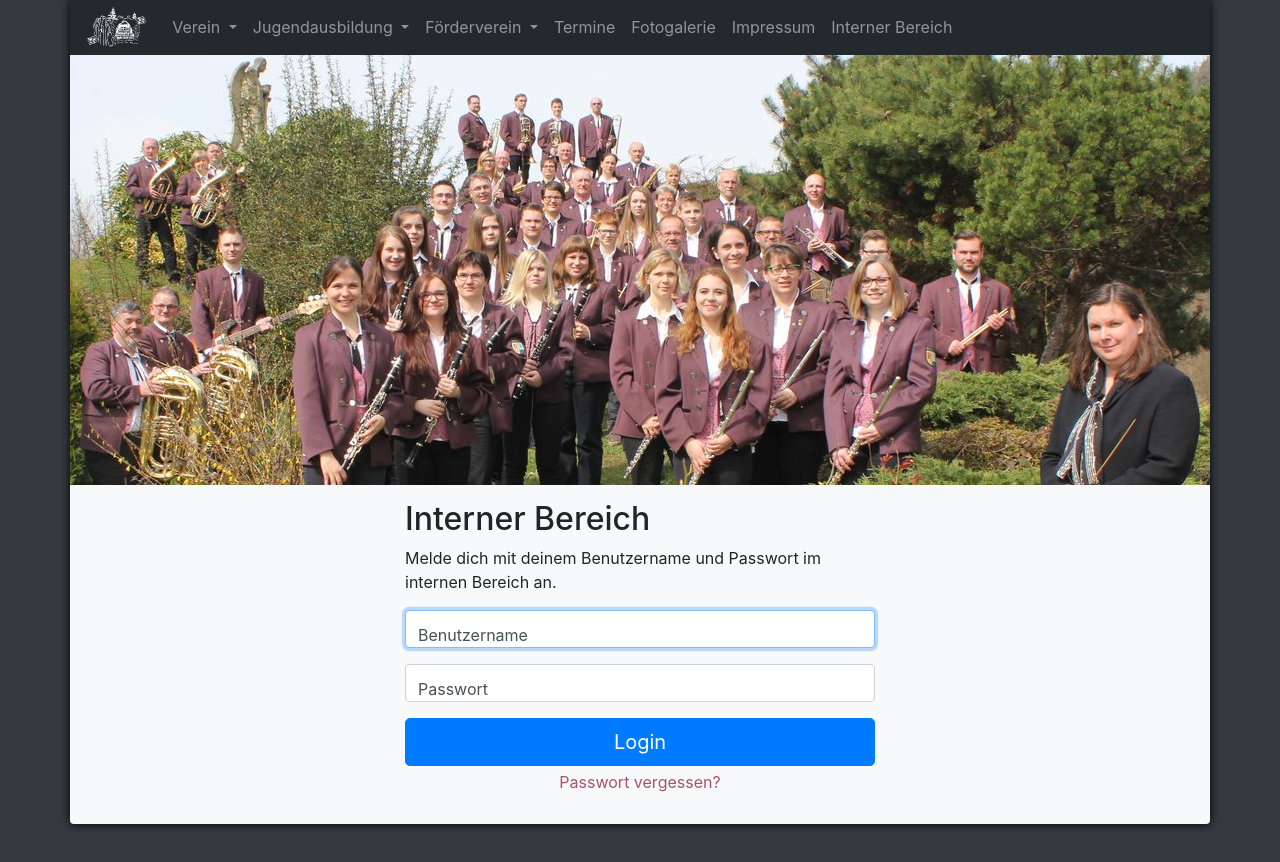
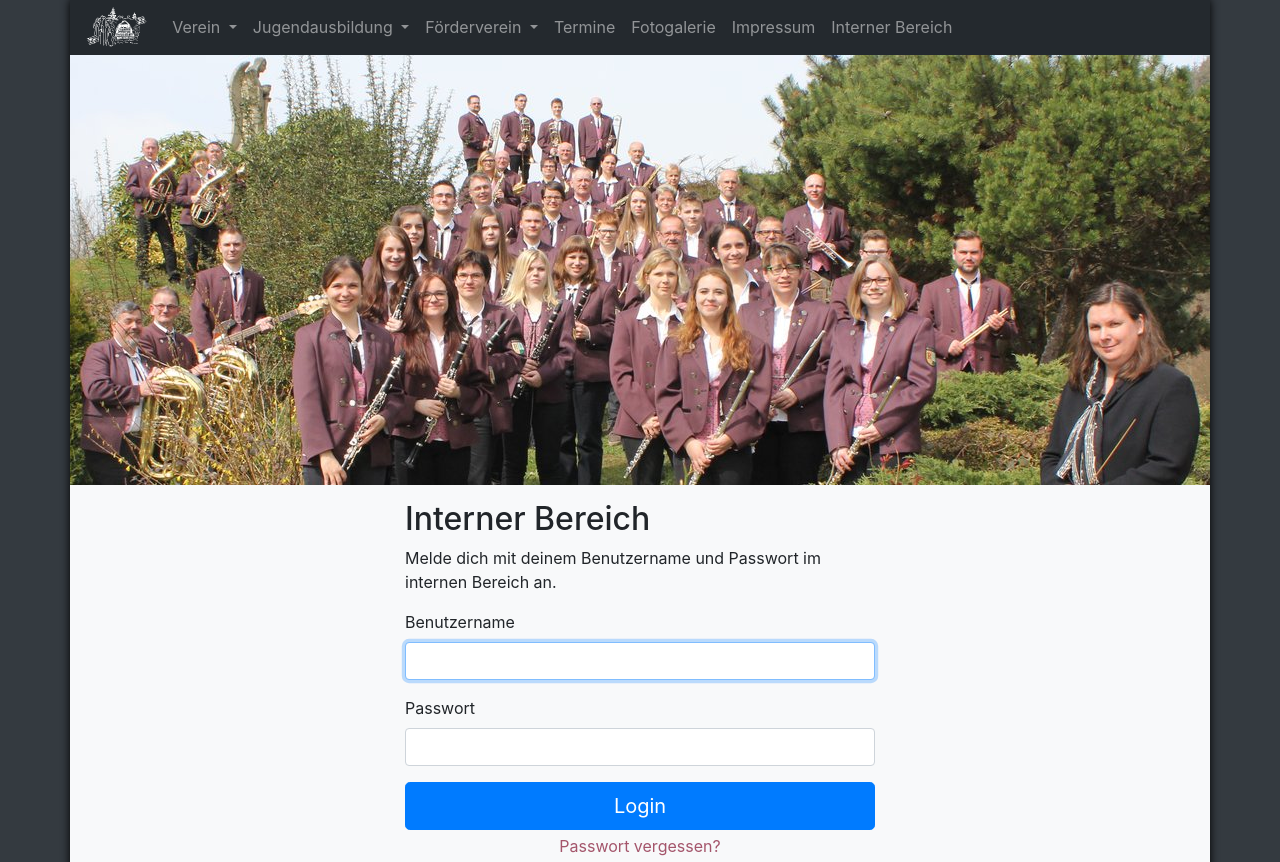
Before and after one commit to MVOReichental/Website, a PHP site: template src/main/resources/views/account/login.twig in a window 1280 px wide. Shown: the part 21-883 px from the top of the page. Run offline with PHP 8.4, Linux system fonts and the light colour scheme; the template is opened without the code that fills it, so the values that code supplies are empty; some libraries are stand-ins or nearby versions.

Commit message:
Use normal labels in login forms (issues with non up-to-date browsers)

```diff
--- a/httpdocs/css/account.css
+++ b/httpdocs/css/account.css
@@ -34,64 +34,3 @@
     border-bottom-left-radius: 0;
     border-bottom-right-radius: 0;
 }
-
-:root {
-    --input-padding-x: .75rem;
-    --input-padding-y: .75rem;
-}
-
-.form-label-group {
-    position: relative;
-    margin-bottom: 1rem;
-}
-
-.form-label-group > input,
-.form-label-group > label {
-    padding: var(--input-padding-y) var(--input-padding-x);
-}
-
-.form-label-group > label {
-    position: absolute;
-    top: 0;
-    left: 0;
-    display: block;
-    width: 100%;
-    margin-bottom: 0; /* Override default `<label>` margin */
-    line-height: 1.5;
-    color: #495057;
-    border: 1px solid transparent;
-    border-radius: .25rem;
-    transition: all .1s ease-in-out;
-}
-
-.form-label-group input::-webkit-input-placeholder {
-    color: transparent;
-}
-
-.form-label-group input:-ms-input-placeholder {
-    color: transparent;
-}
-
-.form-label-group input::-ms-input-placeholder {
-    color: transparent;
-}
-
-.form-label-group input::-moz-placeholder {
-    color: transparent;
-}
-
-.form-label-group input::placeholder {
-    color: transparent;
-}
-
-.form-label-group input:not(:placeholder-shown) {
-    padding-top: calc(var(--input-padding-y) + var(--input-padding-y) * (2 / 3));
-    padding-bottom: calc(var(--input-padding-y) / 3);
-}
-
-.form-label-group input:not(:placeholder-shown) ~ label {
-    padding-top: calc(var(--input-padding-y) / 3);
-    padding-bottom: calc(var(--input-padding-y) / 3);
-    font-size: 12px;
-    color: #777;
-}
--- a/src/main/resources/views/account/login.twig
+++ b/src/main/resources/views/account/login.twig
@@ -22,23 +22,23 @@
                 Gebe den aus der App generierten Code in das nachfolgende Feld ein.
             </div>
 
-            <div class="form-label-group">
-                <input type="text" id="login-2fa-token" name="2fa-token" class="form-control" placeholder="Code" required/>
+            <div class="form-group">
                 <label for="login-2fa-token">Code</label>
+                <input type="text" id="login-2fa-token" name="2fa-token" class="form-control" required autofocus/>
             </div>
 
             <button class="btn btn-lg btn-primary">Login</button>
         {% else %}
             <p>Melde dich mit deinem Benutzername und Passwort im internen Bereich an.</p>
 
-            <div class="form-label-group">
-                <input type="text" id="login-username" name="username" class="form-control" placeholder="Benutzername" required autofocus/>
+            <div class="form-group">
                 <label for="login-username">Benutzername</label>
+                <input type="text" id="login-username" name="username" class="form-control" required autofocus/>
             </div>
 
-            <div class="form-label-group">
-                <input type="password" id="login-password" name="password" class="form-control" placeholder="Passwort" required/>
+            <div class="form-group">
                 <label for="login-password">Passwort</label>
+                <input type="password" id="login-password" name="password" class="form-control" required/>
             </div>
 
             <button class="btn btn-lg btn-primary btn-block">Login</button>
--- a/src/main/resources/views/account/reset-password/request.twig
+++ b/src/main/resources/views/account/reset-password/request.twig
@@ -18,9 +18,9 @@
             <div class="alert alert-danger">{{ errorMessage|raw }}</div>
         {% endif %}
 
-        <div class="form-label-group">
-            <input type="text" name="username" class="form-control" id="login-reset-password-username" placeholder="Benutzername" required autofocus/>
+        <div class="form-group">
             <label for="login-reset-password-username">Benutzername</label>
+            <input type="text" name="username" class="form-control" id="login-reset-password-username" required autofocus/>
         </div>
 
         <button class="btn btn-lg btn-primary btn-block">Weiter</button>
```
Also changed, not shown: src/main/resources/views/account/reset-password/confirm.twig (+4 -4 lines).
